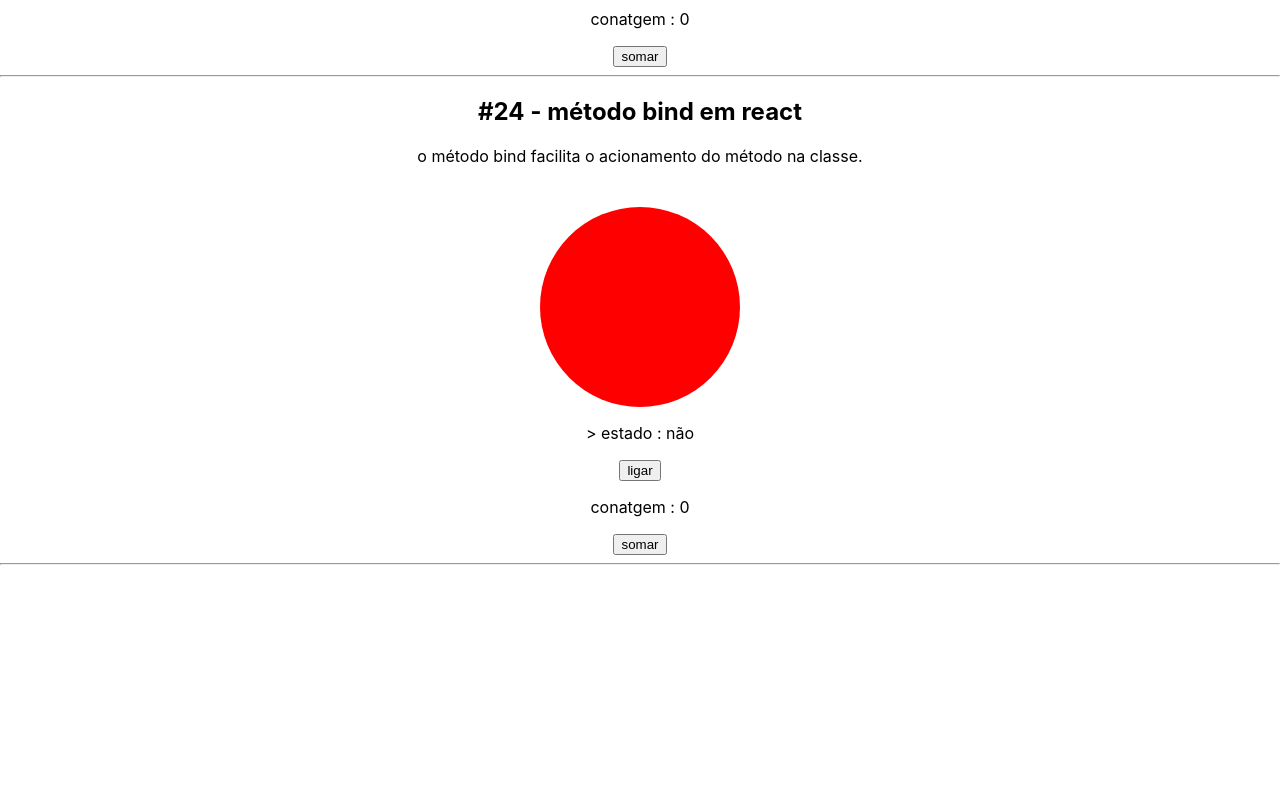
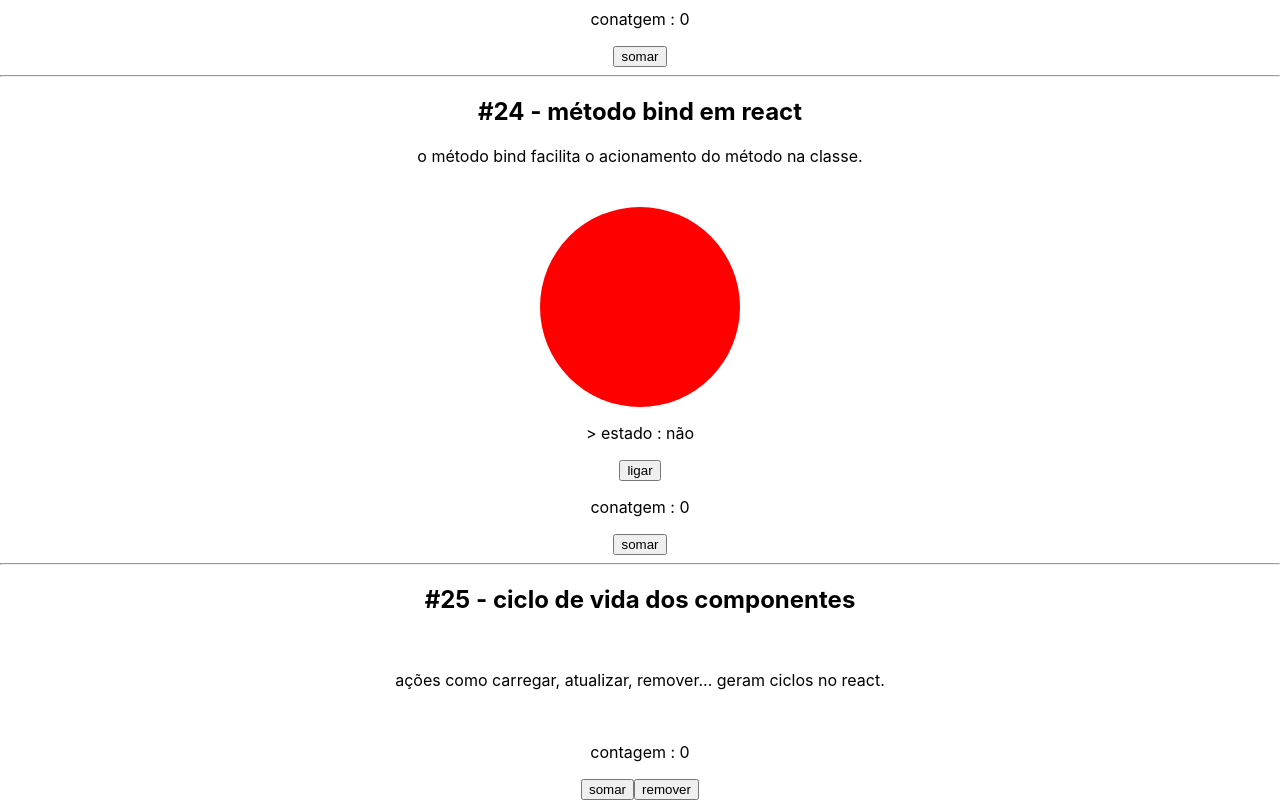
Before and after one commit to Wesley3king/reactJS, a React (Create React App) app in the folder aulas/classes/: page / in a window 1280 px wide. Shown: the part 1067-1867 px from the top of the page. Before the commit the page ends 1640 px from the top, so only its background shows below. Built offline with nearby package versions, Linux system fonts and the light colour scheme.

Commit message:
aula 25 - ciclo dos componentes
concluida

```diff
--- a/aulas/classes/src/App.js
+++ b/aulas/classes/src/App.js
@@ -1,11 +1,13 @@
-import React from 'react';
+import React,{useState} from 'react';
 import Classe from './Classe';
 import State from './State';
 import State2 from './State2';
 import Bind from './Bind';
+import Life from './Life';
 import './App.css';
 
 function App() {
+  const [valid,setValid] = useState(true);
   return (
     <>
     <div className='App'>
@@ -21,6 +23,9 @@ function App() {
     <section className='App'>
       <Bind />
     </section>
+    <section className='App'>
+      {valid ? <Life remove={valid} set={setValid}/> : ''}
+    </section>
     </>
   );
 }
--- /dev/null
+++ b/aulas/classes/src/Life.jsx
@@ -0,0 +1,33 @@
+import React from "react";
+
+export default class Life extends React.Component {
+    constructor (props) {
+        super(props);
+        this.state={
+            contar: 0
+        }
+
+    }
+    componentDidMount () {
+        console.log(`apos o loading : HEY! HEY!`);
+    }
+    componentDidUpdate () {
+        console.log(`atualização realizada : LET'S! LET'S!`);
+    }
+    componentWillUnmount () {
+        console.log('componte removido! -- OH NO!');
+    }
+
+    render() {
+        return (
+        <div>
+        <h1>#25 - ciclo de vida dos componentes</h1>
+        <br />
+        <p>ações como carregar, atualizar, remover... geram ciclos no react.</p>
+        <br />
+        <p>contagem : {this.state.contar}</p>
+        <button type="submit" onClick={()=> this.setState(state => ({contar: state.contar+1}))}>somar</button>
+        <button onClick={()=> this.props.set(!this.props.remove)}>remover</button>
+        </div>
+        )}
+}
```
